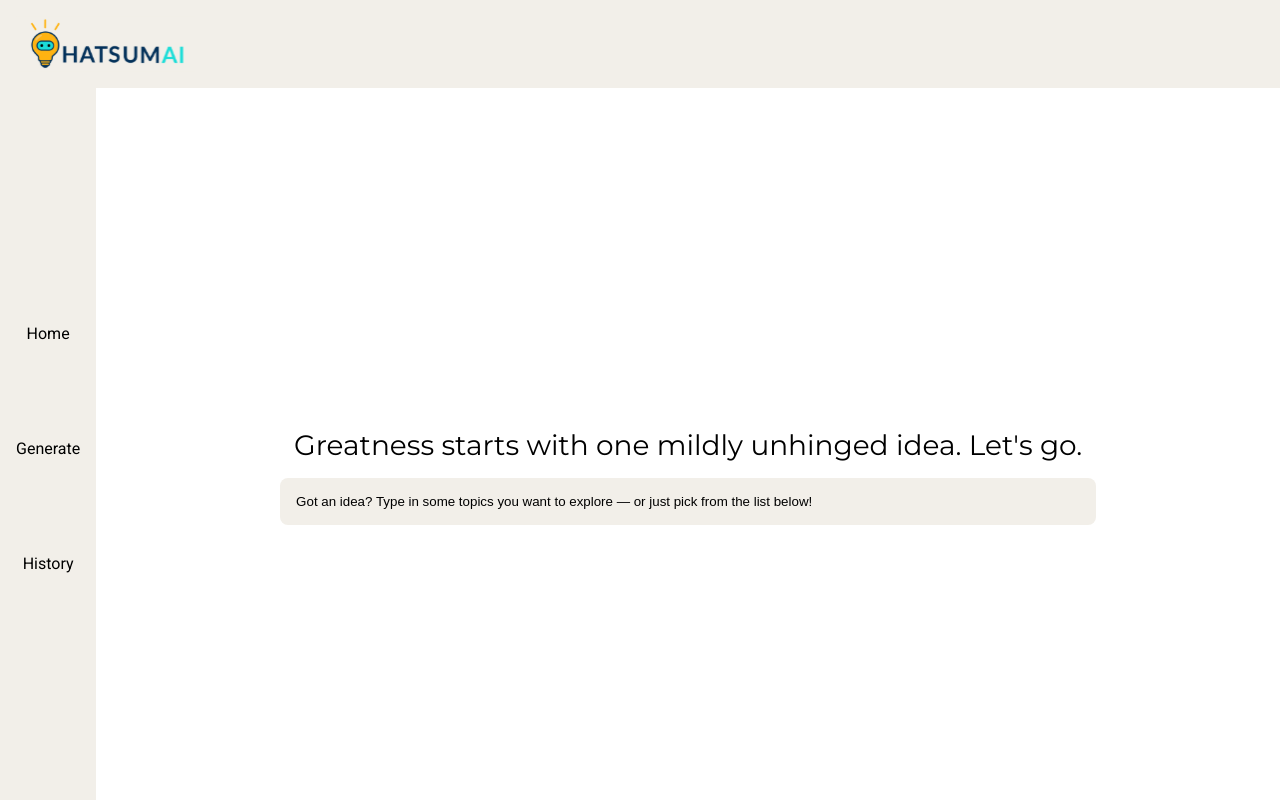
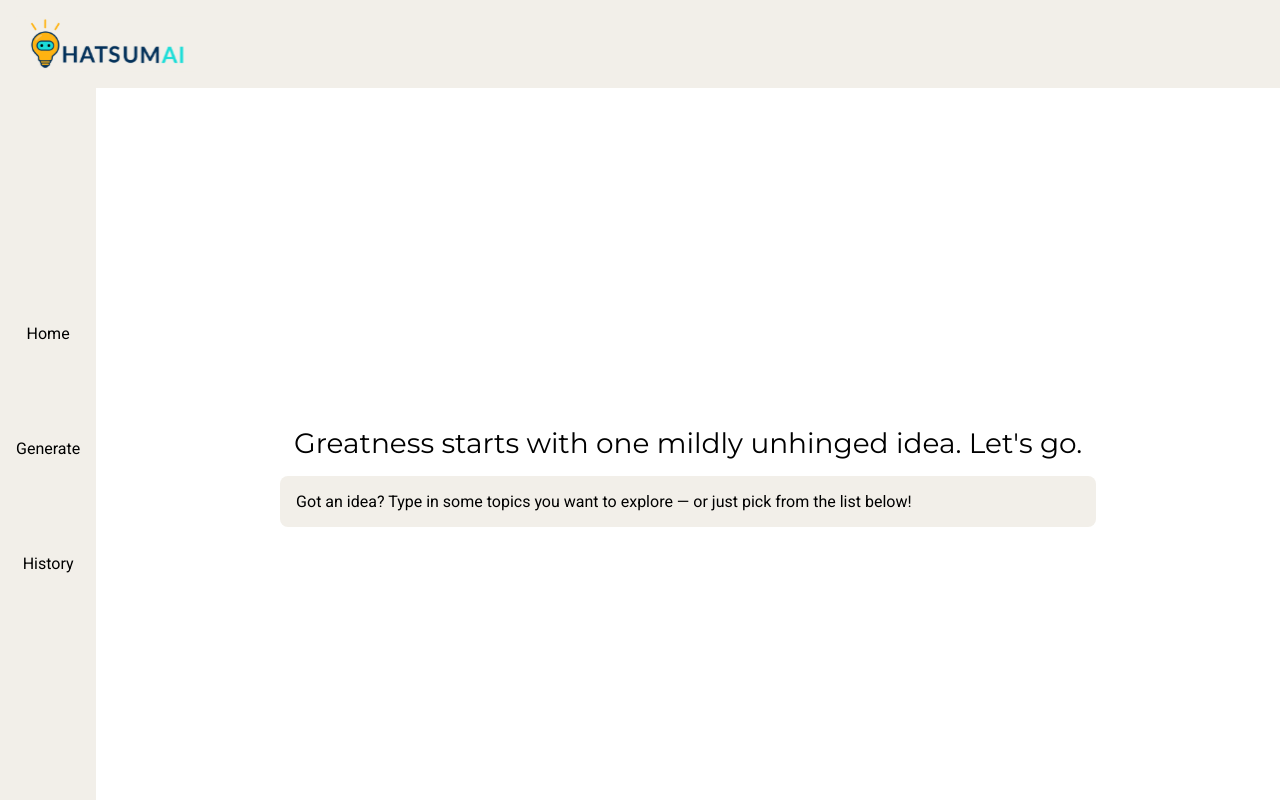
Before and after one commit to CHamilton02/hatsumai-FE, a Vue app: page /generate in a window 1280 px wide. Built offline with nearby package versions, Linux system fonts and the light colour scheme; some icons are missing.

Commit message:
refactor: minor styling adjustments to generate input

```diff
--- a/src/views/GenerateView.vue
+++ b/src/views/GenerateView.vue
@@ -64,6 +64,8 @@ const userInput: Ref<string> = ref('')
     border-radius: 0.5rem;
     border: none;
     background-color: #f2efe9;
+    font-size: 1rem;
+    font-family: 'Roboto';
 
     &::placeholder {
       color: black;
```
